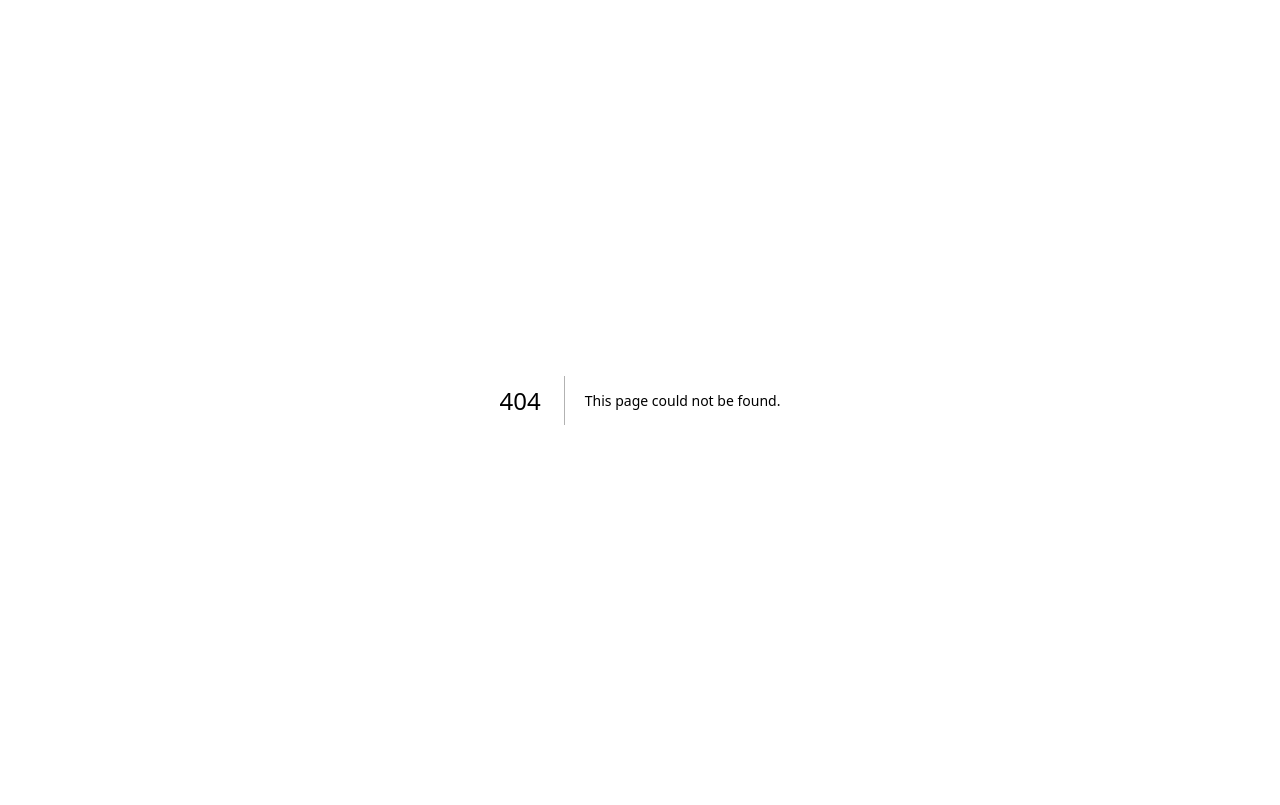
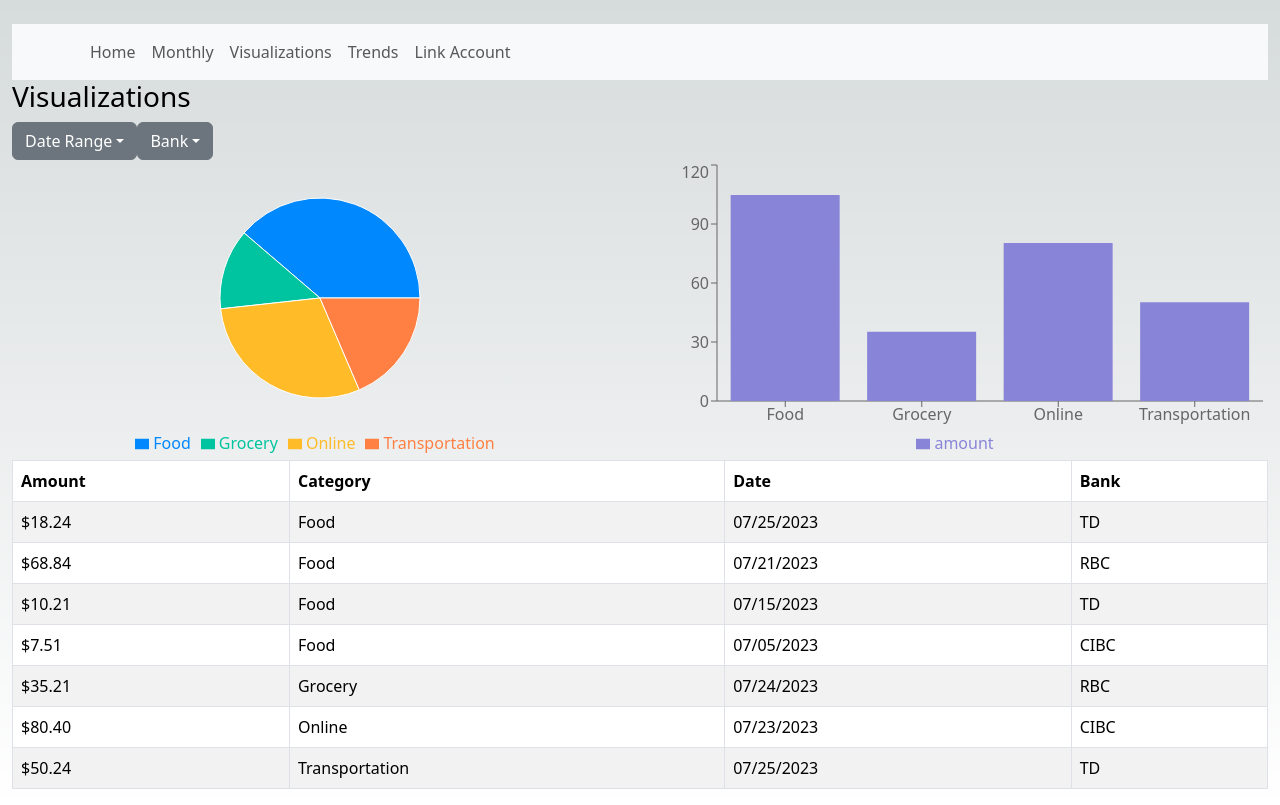
Before and after one commit to smallbeanburrito/CBT_frontend, a Next.js app in the folder cbt_frontend/: page /visualizations in a window 1280 px wide. Before the commit this address had no page. Built offline with nearby package versions, Linux system fonts and the light colour scheme.

Commit message:
Added visualization page with charts and updated styles for better UI

```diff
--- a/cbt_frontend/components/Navigation.jsx
+++ b/cbt_frontend/components/Navigation.jsx
@@ -1,7 +1,8 @@
-import Container from "react-bootstrap/Container";
-import Nav from "react-bootstrap/Nav";
-import Navbar from "react-bootstrap/Navbar";
-import "bootstrap/dist/css/bootstrap.min.css";
+import Container from 'react-bootstrap/Container';
+import Nav from 'react-bootstrap/Nav';
+import Navbar from 'react-bootstrap/Navbar';
+import Link from 'next/link';
+import 'bootstrap/dist/css/bootstrap.min.css';
 
 function Navigation() {
   return (
@@ -10,21 +11,21 @@ function Navigation() {
       <Navbar bg="light" data-bs-theme="light">
         <Container>
           <Nav>
-            <Nav.Link href="#home" className="mr-3">
-              Home
-            </Nav.Link>
-            <Nav.Link href="#monthly" className="mr-3">
-              Monthly
-            </Nav.Link>
-            <Nav.Link href="#visualizations" className="mr-3">
-              Visualizations
-            </Nav.Link>
-            <Nav.Link href="#trends" className="mr-3">
-              Trends
-            </Nav.Link>
-            <Nav.Link href="#link_accounts" className="mr-3">
-              Link Account
-            </Nav.Link>
+            <Link href="/" passHref>
+              <Nav.Link>Home</Nav.Link>
+            </Link>
+            <Link href="/monthly" passHref>
+              <Nav.Link>Monthly</Nav.Link>
+            </Link>
+            <Link href="/visualizations" passHref>
+              <Nav.Link>Visualizations</Nav.Link>
+            </Link>
+            <Link href="/trends" passHref>
+              <Nav.Link>Trends</Nav.Link>
+            </Link>
+            <Link href="/link_accounts" passHref>
+              <Nav.Link>Link Account</Nav.Link>
+            </Link>
           </Nav>
         </Container>
       </Navbar>
--- /dev/null
+++ b/cbt_frontend/components/Visualizations.jsx
@@ -0,0 +1,119 @@
+import React, { useState } from 'react';
+import { Container, Row, Col, Dropdown, Table, ButtonGroup } from 'react-bootstrap';
+import { BarChart, Bar, PieChart, Pie, Cell, XAxis, YAxis, Tooltip, Legend, ResponsiveContainer } from 'recharts';
+import Navigation from '@/components/Navigation';
+
+const sample_data = [
+  { amount: 18.24, category: 'Food', bank: 'TD', date: '07/25/2023' },
+  { amount: 68.84, category: 'Food', bank: 'RBC', date: '07/21/2023' },
+  { amount: 10.21, category: 'Food', bank: 'TD', date: '07/15/2023' },
+  { amount: 7.51, category: 'Food', bank: 'CIBC', date: '07/05/2023' },
+  { amount: 35.21, category: 'Grocery', bank: 'RBC', date: '07/24/2023' },
+  { amount: 80.40, category: 'Online', bank: 'CIBC', date: '07/23/2023' },
+  { amount: 50.24, category: 'Transportation', bank: 'TD', date: '07/25/2023' },
+];
+
+const COLORS = ['#0088FE', '#00C49F', '#FFBB28', '#FF8042', '#A4DE6C', '#D0ED57', '#8884D8'];
+
+const Visualizations = () => {
+  const [selectedCategory, setSelectedCategory] = useState('All');
+  const [selectedBank, setSelectedBank] = useState('All');
+
+  const filteredData = sample_data.filter((item) =>
+    (selectedCategory === 'All' || item.category === selectedCategory) &&
+    (selectedBank === 'All' || item.bank === selectedBank)
+  );
+
+  const categorySummary = sample_data.reduce((acc, item) => {
+    acc[item.category] = (acc[item.category] || 0) + item.amount;
+    return acc;
+  }, {});
+
+  const dataForPie = Object.keys(categorySummary).map((key) => ({
+    name: key,
+    value: categorySummary[key],
+  }));
+
+  const dataForBar = Object.keys(categorySummary).map((key) => ({
+    name: key,
+    amount: categorySummary[key],
+  }));
+
+  return (
+    <Container fluid>
+      <Navigation />
+      <Row>
+        <Col>
+          <h3>Visualizations</h3>
+          <Dropdown as={ButtonGroup}>
+            <Dropdown.Toggle variant="secondary">Date Range</Dropdown.Toggle>
+            <Dropdown.Menu>
+              <Dropdown.Item href="#">07/01/2023 - 07/31/2023</Dropdown.Item>
+            </Dropdown.Menu>
+          </Dropdown>
+          <Dropdown as={ButtonGroup}>
+            <Dropdown.Toggle variant="secondary">Bank</Dropdown.Toggle>
+            <Dropdown.Menu>
+              <Dropdown.Item onClick={() => setSelectedBank('All')}>All</Dropdown.Item>
+              <Dropdown.Item onClick={() => setSelectedBank('TD')}>TD</Dropdown.Item>
+              <Dropdown.Item onClick={() => setSelectedBank('RBC')}>RBC</Dropdown.Item>
+              <Dropdown.Item onClick={() => setSelectedBank('CIBC')}>CIBC</Dropdown.Item>
+            </Dropdown.Menu>
+          </Dropdown>
+        </Col>
+      </Row>
+      <Row>
+        <Col md={6}>
+          <ResponsiveContainer width="100%" height={300}>
+            <PieChart>
+              <Pie data={dataForPie} dataKey="value" outerRadius={100} fill="#8884d8">
+                {dataForPie.map((entry, index) => (
+                  <Cell key={`cell-${index}`} fill={COLORS[index % COLORS.length]} />
+                ))}
+              </Pie>
+              <Tooltip />
+              <Legend />
+            </PieChart>
+          </ResponsiveContainer>
+        </Col>
+        <Col md={6}>
+          <ResponsiveContainer width="100%" height={300}>
+            <BarChart data={dataForBar}>
+              <XAxis dataKey="name" />
+              <YAxis />
+              <Tooltip />
+              <Legend />
+              <Bar dataKey="amount" fill="#8884d8" />
+            </BarChart>
+          </ResponsiveContainer>
+        </Col>
+      </Row>
+      <Row>
+        <Col>
+          <Table striped bordered hover>
+            <thead>
+              <tr>
+                <th>Amount</th>
+                <th>Category</th>
+                <th>Date</th>
+                <th>Bank</th>
+              </tr>
+            </thead>
+            <tbody>
+              {filteredData.map((item, index) => (
+                <tr key={index}>
+                  <td>${item.amount.toFixed(2)}</td>
+                  <td>{item.category}</td>
+                  <td>{item.date}</td>
+                  <td>{item.bank}</td>
+                </tr>
+              ))}
+            </tbody>
+          </Table>
+        </Col>
+      </Row>
+    </Container>
+  );
+};
+
+export default Visualizations;
--- a/cbt_frontend/package.json
+++ b/cbt_frontend/package.json
@@ -14,7 +14,8 @@
     "node": "^20.14.0",
     "react": "^18",
     "react-bootstrap": "^2.10.2",
-    "react-dom": "^18"
+    "react-dom": "^18",
+    "recharts": "^2.12.7"
   },
   "devDependencies": {
     "eslint": "^8",
--- a/cbt_frontend/pages/_app.js
+++ b/cbt_frontend/pages/_app.js
@@ -1,4 +1,5 @@
-import "@/styles/globals.css";
+import 'bootstrap/dist/css/bootstrap.min.css';
+import '@/styles/globals.css';
 
 export default function App({ Component, pageProps }) {
   return <Component {...pageProps} />;
--- /dev/null
+++ b/cbt_frontend/pages/visualizations.js
@@ -0,0 +1,7 @@
+import dynamic from 'next/dynamic';
+
+const Visualizations = dynamic(() => import('@/components/Visualizations'), { ssr: false });
+
+export default function VisualizationsPage() {
+  return <Visualizations />;
+}
--- /dev/null
+++ b/cbt_frontend/styles/Summary.module.css
@@ -0,0 +1,28 @@
+.container {
+    padding: 20px;
+  }
+
+  .table {
+    cursor: pointer;
+    margin-bottom: 0;
+  }
+
+  .table thead th {
+    background-color: #f8f9fa;
+  }
+
+  .table tbody tr:hover {
+    background-color: #f1f1f1;
+  }
+
+  .table-active {
+    background-color: #e2e6ea !important;
+  }
+
+  .detailsCard {
+    height: 100%;
+  }
+
+  .detailsCard .card-body {
+    padding: 20px;
+  }
```
Also changed, not shown: cbt_frontend/components/Details.jsx (+32 -8 lines), cbt_frontend/components/Summary.jsx (+42 -89 lines), cbt_frontend/pages/index.js (+2 -12 lines), 1 other file (tests, documents, lock files or other folders).
